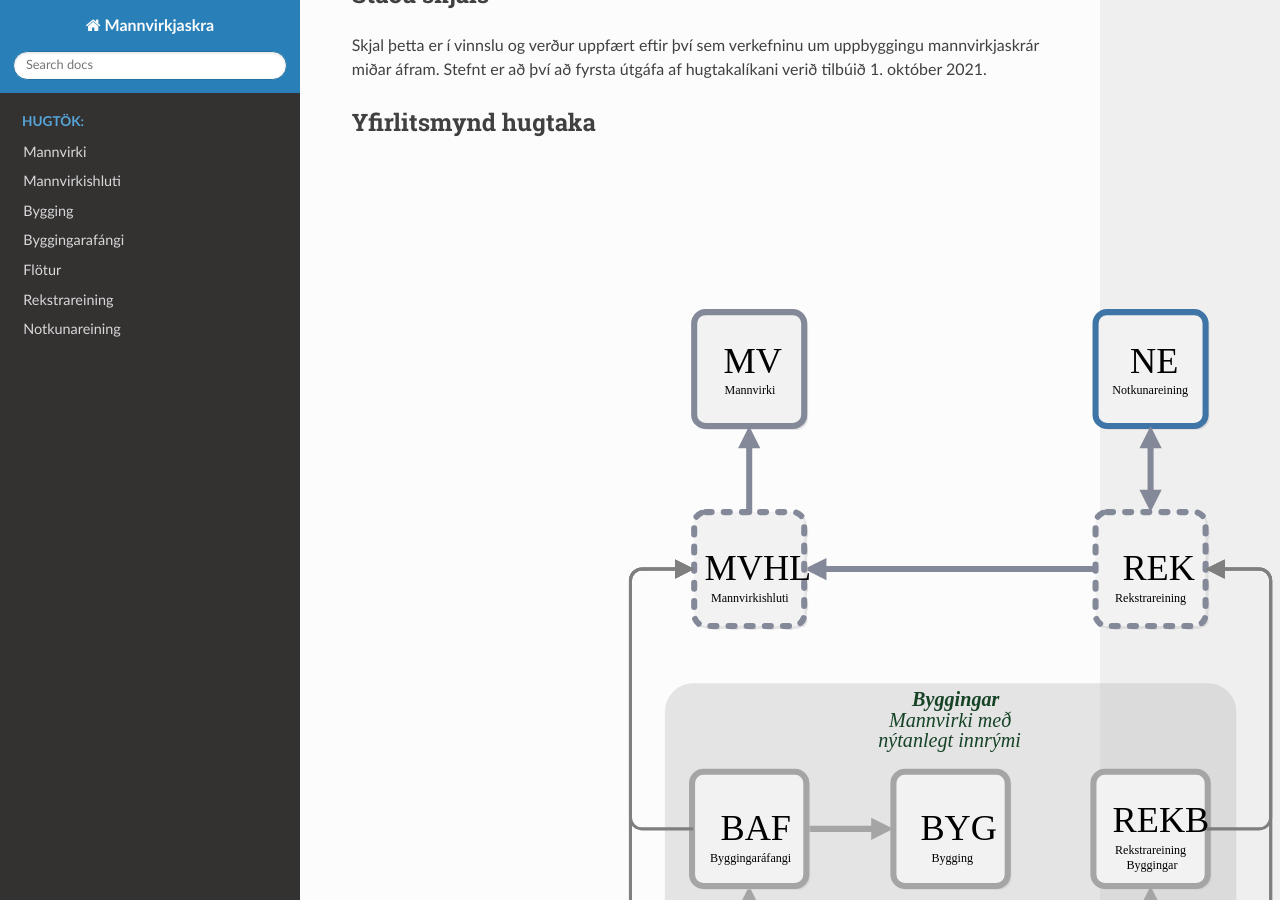
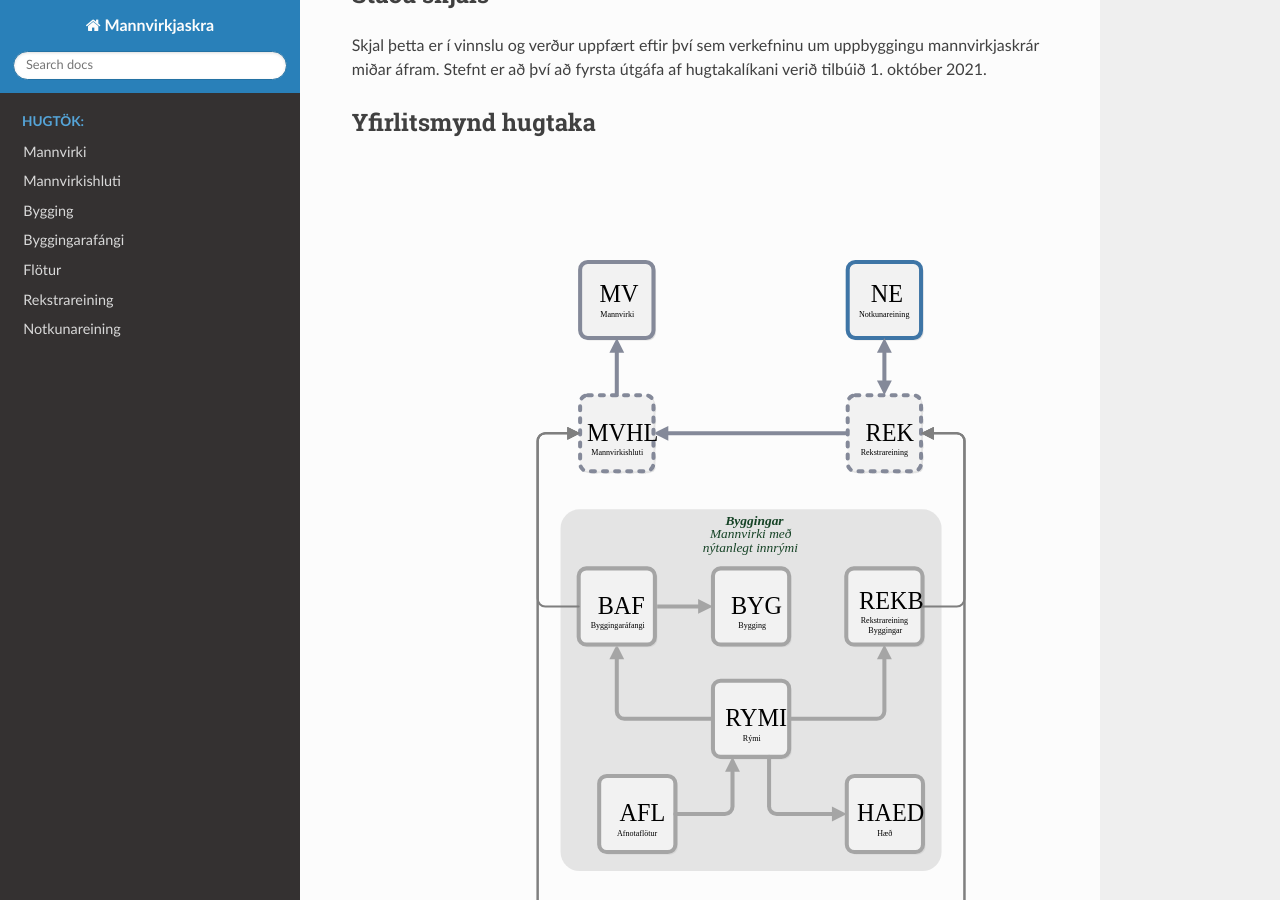
Before and after one commit to hthl/Mannvirkjaskra, a Sphinx documentation site: the page built from source/mannvirkjaskra.rst, in a window 1280 px wide and 900 px high, scrolled down 718 px. Built offline with Sphinx 7.4.7 and the Read the Docs theme 2.0.0, drawn with Linux system fonts in a browser that asks for light colours.

Commit message:
Update mannvirkjaskra.rst

```diff
--- a/source/mannvirkjaskra.rst
+++ b/source/mannvirkjaskra.rst
@@ -22,6 +22,6 @@ Skjal þetta er í vinnslu og verður uppfært eftir því sem verkefninu um upp
 Yfirlitsmynd hugtaka
 ----------------------------
 .. figure:: img/mannvirkjaskra.svg
-   :width: 1200
-   :figwidth: 1200
+   :width: 800
+   :figwidth: 800
    :alt: Yfirlitsmynd hugtaka
```
